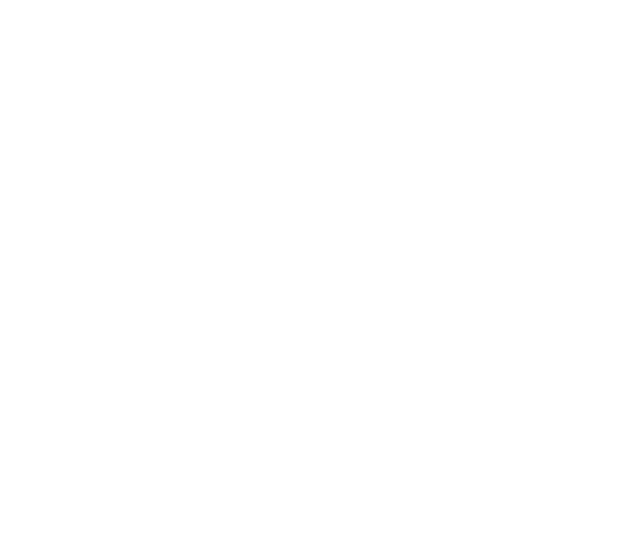
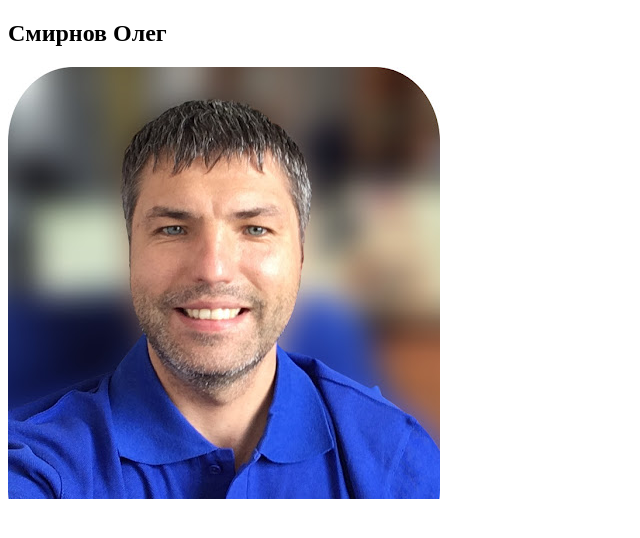
Before and after one commit to OlegSmirn0v/rsschool-cv, a plain HTML site: page index.html in a window 1280 px wide. Shown: the whole page, without its empty margins (0-640 px from the left). Drawn offline with Linux system fonts and the light colour scheme.

Commit message:
feat: add my photo to index.html

```diff
--- a/index.html
+++ b/index.html
@@ -1,10 +1,16 @@
 <!DOCTYPE html>
-<html lang="en">
+<html lang="ru">
 <head>
     <meta charset="UTF-8">
     <meta name="viewport" content="width=device-width, initial-scale=1.0">
-    <title>Document</title>
+    <title>Смирнов Олег</title>
 </head>
 <body>
+    <section>
+        <header>
+            <h1>Смирнов Олег</h1>
+            <img src="photo.jpg" alt="10S">
+        </header>
+    </section>
 </body>
 </html>
```
Also changed, not shown: 1 other file.
